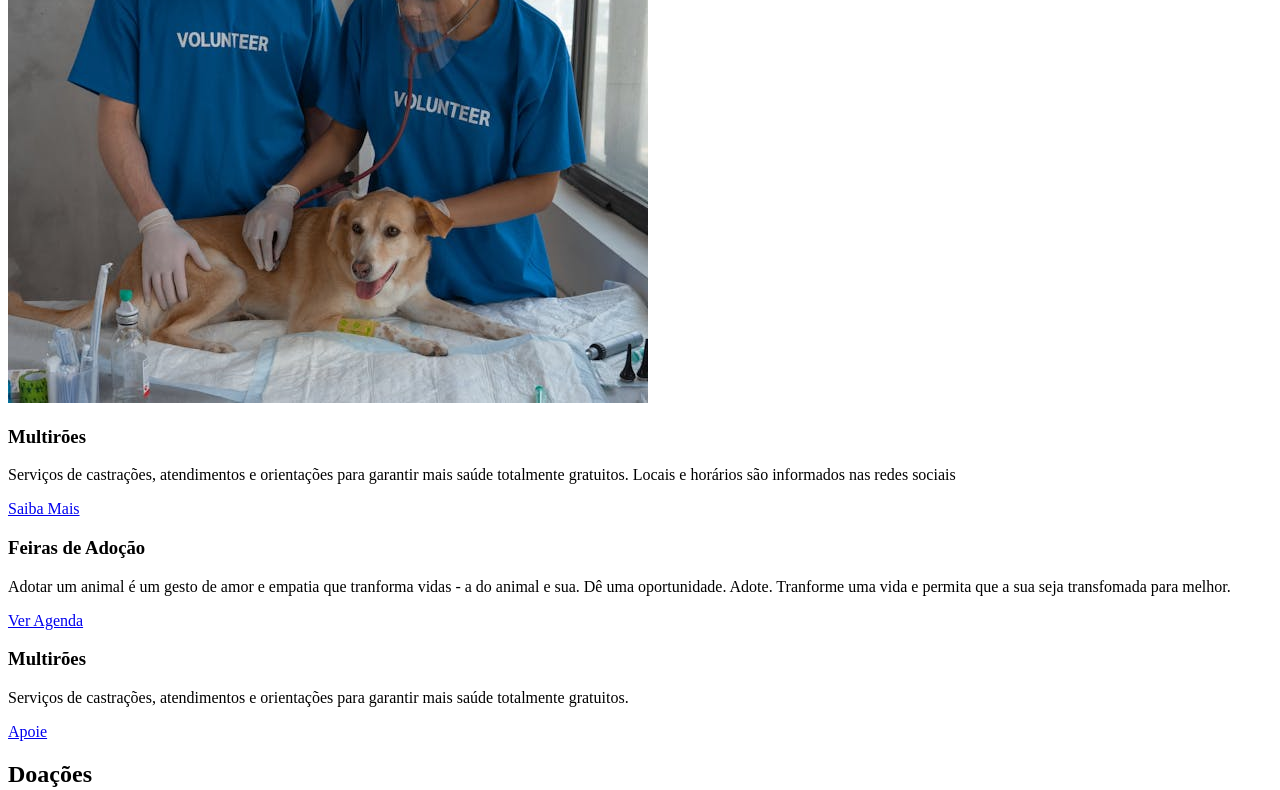
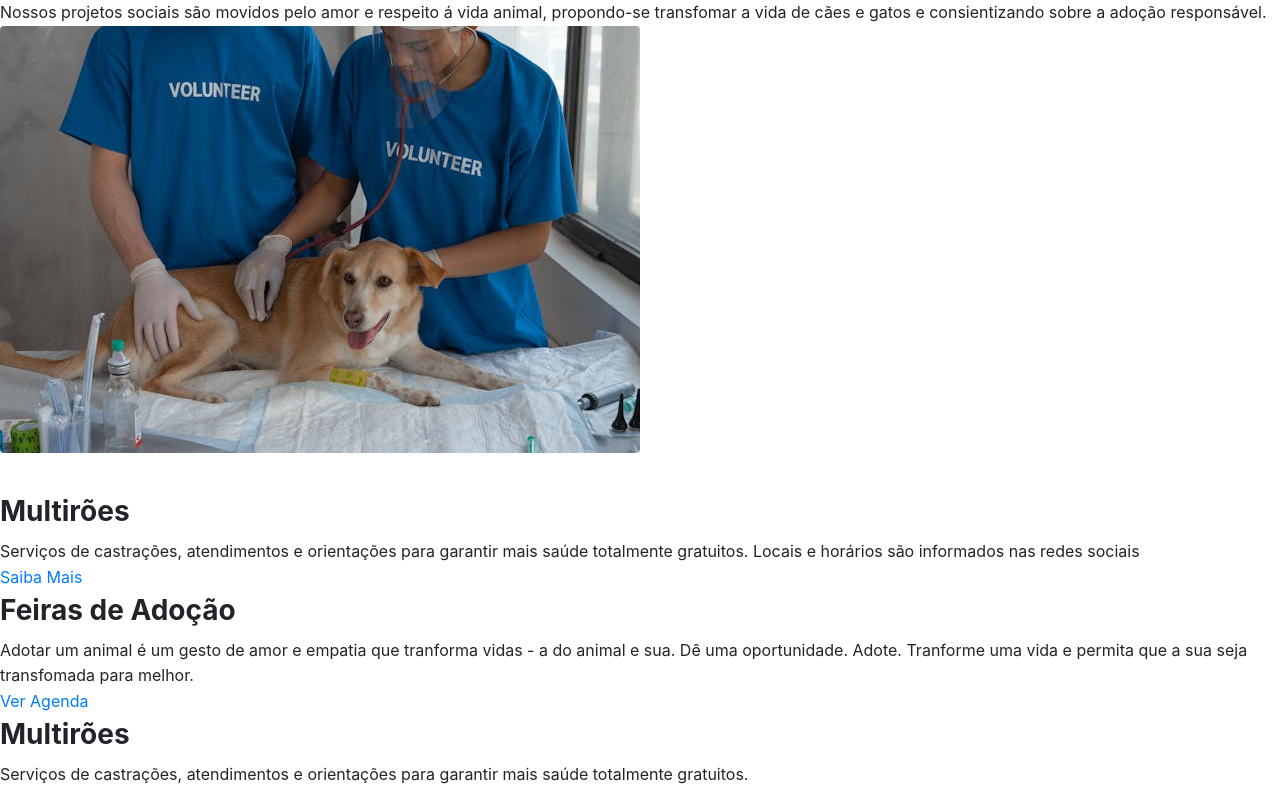
Before and after one commit to ViniciusSouuza/Projeto-Ong, a plain HTML site: page projeto.html in a window 1280 px wide. Shown: the part 224-1014 px from the top of the page. Drawn offline with Linux system fonts and the light colour scheme.

Commit message:
adicionando reset e estilos

```diff
--- a/assets/css/style.css
+++ b/assets/css/style.css
@@ -114,3 +114,63 @@ body.high-contrast .form-control {
     border: 2px solid var(--color-border);
     color: var(--color-text);
 }
+
+/* RESET E ESTILOS
+   --------------------------------- */
+*,
+*::before,
+*::after {
+    box-sizing: border-box;
+    margin: 0;
+    padding: 0;
+}
+
+html {
+    scroll-behavior: smooth;
+}
+
+body {
+    font-family: var(--font-family-base);
+    font-size: var(--font-size-base);
+    font-weight: var(--font-weight-normal);
+    line-height: 1.6;
+    color: var(--color-text);
+    background-color: var(--color-background);
+    transition: background-color 0.2s, color 0.2s;
+}
+
+a {
+    color: var(--color-primary);
+    text-decoration: none;
+    transition: var(--transition);
+}
+a:hover {
+    color: var(--color-primary-dark);
+    text-decoration: underline;
+}
+
+img { max-width: 100%; height: auto; }
+
+.font-size-h1 { font-size: var(--font-size-h1); font-weight: var(--font-weight-bold); line-height: 1.2; margin-bottom: var(--space-sm); }
+.font-size-h2 { font-size: var(--font-size-h2); font-weight: var(--font-weight-bold); line-height: 1.3; margin-bottom: var(--space-sm); }
+.font-size-h3 { font-size: var(--font-size-h3); font-weight: var(--font-weight-bold); line-height: 1.4; margin-bottom: var(--space-xs); }
+
+/* Classes Utilitárias */
+.img-fluid { max-width: 100%; height: auto; }
+.rounded { border-radius: var(--border-radius); }
+.section-spacing { padding: var(--space-xl) 0; }
+.section-spacing-bottom { margin-bottom: var(--space-lg); }
+.section-alternate { background-color: var(--color-background-alt); }
+
+/* Indicadores de Carregamento/Erro para SPA */
+#page-content .loading,
+#page-content .error {
+    text-align: center;
+    padding: var(--space-xxl) 0;
+    font-size: var(--font-size-lg);
+    font-weight: var(--font-weight-bold);
+    color: var(--color-text-muted);
+}
+#page-content .error {
+    color: var(--color-feedback-danger);
+}
```
